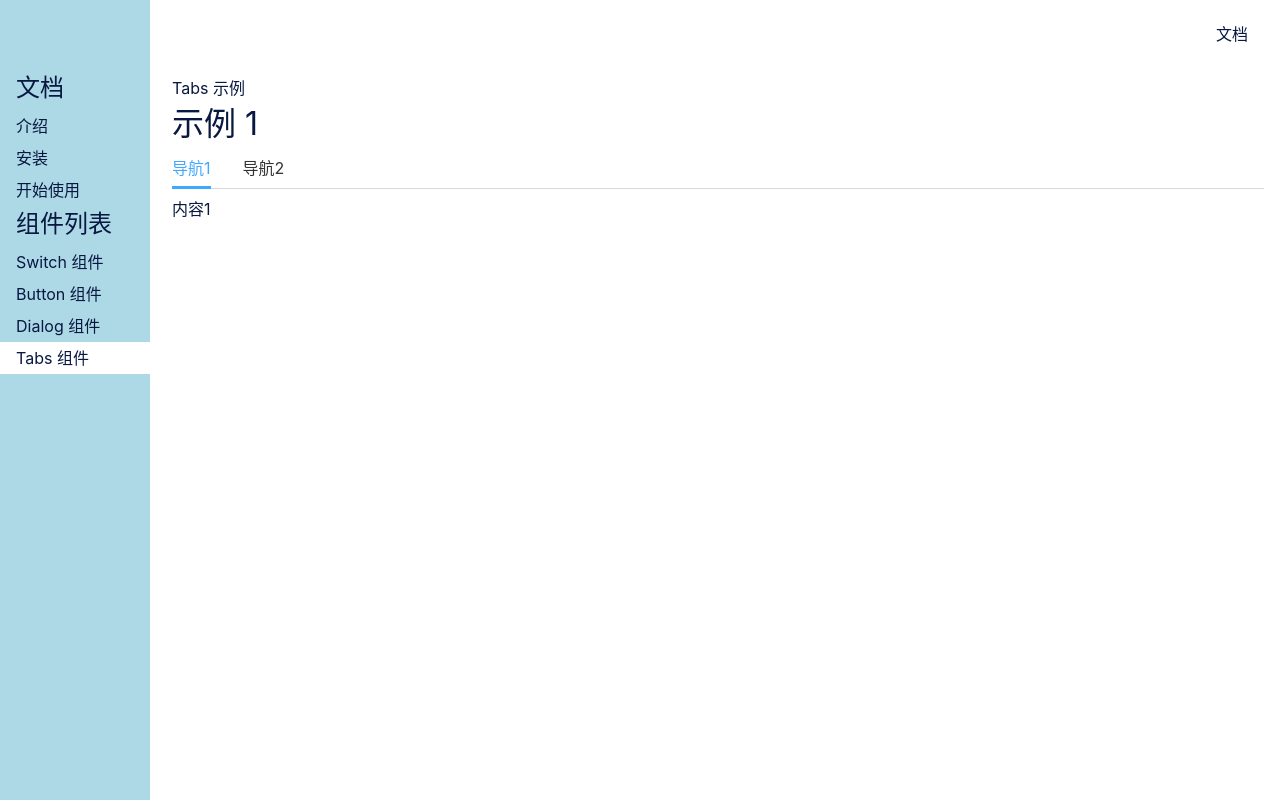
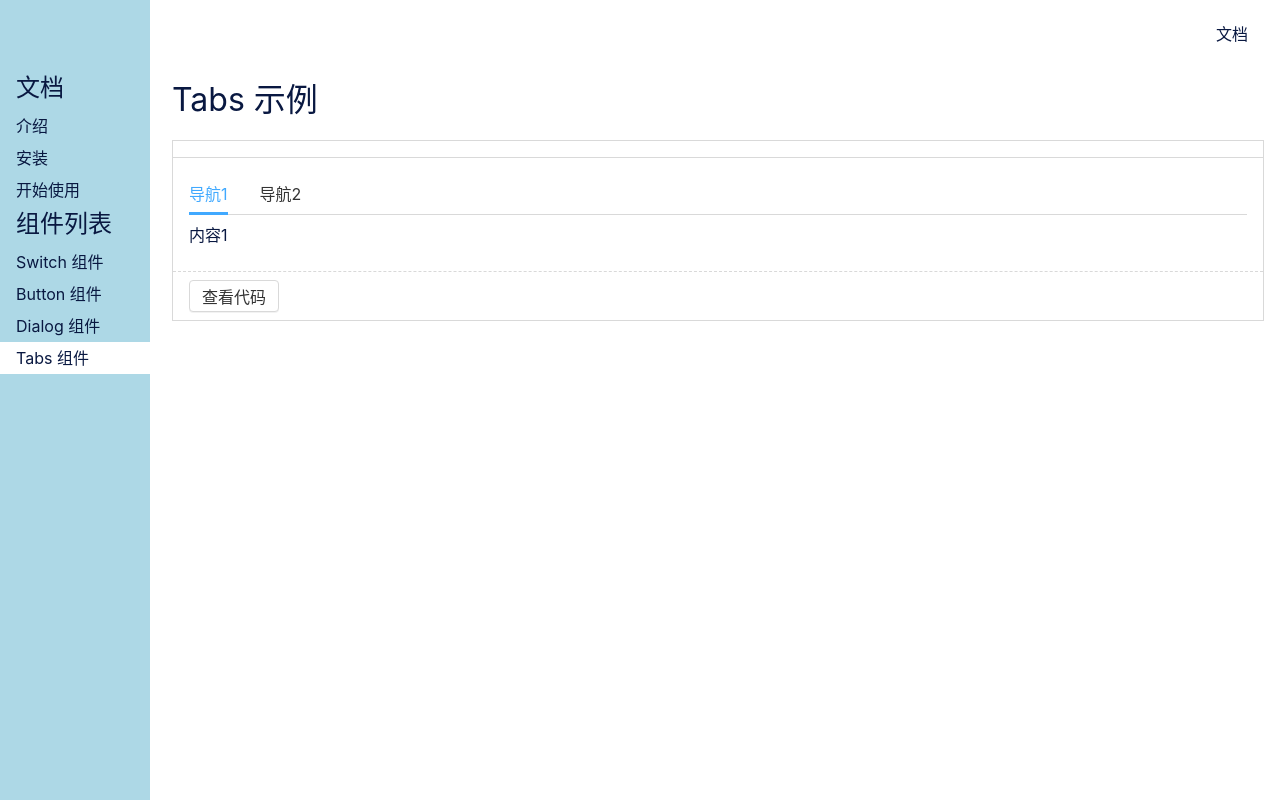
Before and after one commit to wxyhaha/flash-UI, a Vue app: page /#/doc/tabs in a window 1280 px wide. Built offline with nearby package versions, Linux system fonts and the light colour scheme.

Commit message:
改造 TabsDemo

```diff
--- a/src/components/ButtonDemo.vue
+++ b/src/components/ButtonDemo.vue
@@ -1,5 +1,5 @@
 <template>
-  <div>Button 示例</div>
+  <h1>Button 示例</h1>
   <Demo :component="Button1Demo"/>
   <Demo :component="Button2Demo"/>
   <Demo :component="Button3Demo"/>
--- a/src/components/DialogDemo.vue
+++ b/src/components/DialogDemo.vue
@@ -1,5 +1,5 @@
 <template>
-  <div>Dialog 示例</div>
+  <h1>Dialog 示例</h1>
   <Demo :component="Dialog1Demo"/>
   <Demo :component="Dialog2Demo"/>
 
--- a/src/components/TabsDemo.vue
+++ b/src/components/TabsDemo.vue
@@ -1,22 +1,16 @@
 <template>
-  <div>Tabs 示例</div>
-  <h1>示例 1</h1>
-  <Tabs v-model:selected="x">
-    <Tab title="导航1">内容1</Tab>
-    <Tab title="导航2">内容2</Tab>
-  </Tabs>
+  <h1>Tabs 示例</h1>
+  <Demo :component="Tabs1Demo"/>
 </template>
 
 <script lang="ts">
-import Tabs from '../lib/Tabs.vue';
-import Tab from '../lib/Tab.vue';
-import {ref} from 'vue';
+import Demo from './Demo.vue';
+import Tabs1Demo from './TabsDemos/Tabs1.demo.vue';
 
 export default {
-  components: {Tabs, Tab},
+  components: {Demo},
   setup() {
-    const x = ref('导航1');
-    return {x};
+    return {Tabs1Demo};
   }
 };
 </script>
--- /dev/null
+++ b/src/components/TabsDemos/Tabs1.demo.vue
@@ -0,0 +1,24 @@
+<demo>
+常规使用
+</demo>
+<template>
+  <div>
+    <Tabs v-model:selected="x">
+      <Tab title="导航1">内容1</Tab>
+      <Tab title="导航2">内容2</Tab>
+    </Tabs>
+  </div>
+</template>
+<script>
+import Tab from "../../lib/Tab.vue";
+import Tabs from "../../lib/Tabs.vue";
+import {ref} from "vue";
+
+export default {
+  components: {Tabs, Tab},
+  setup() {
+    const x = ref('导航1');
+    return {x};
+  }
+}
+</script>
```
